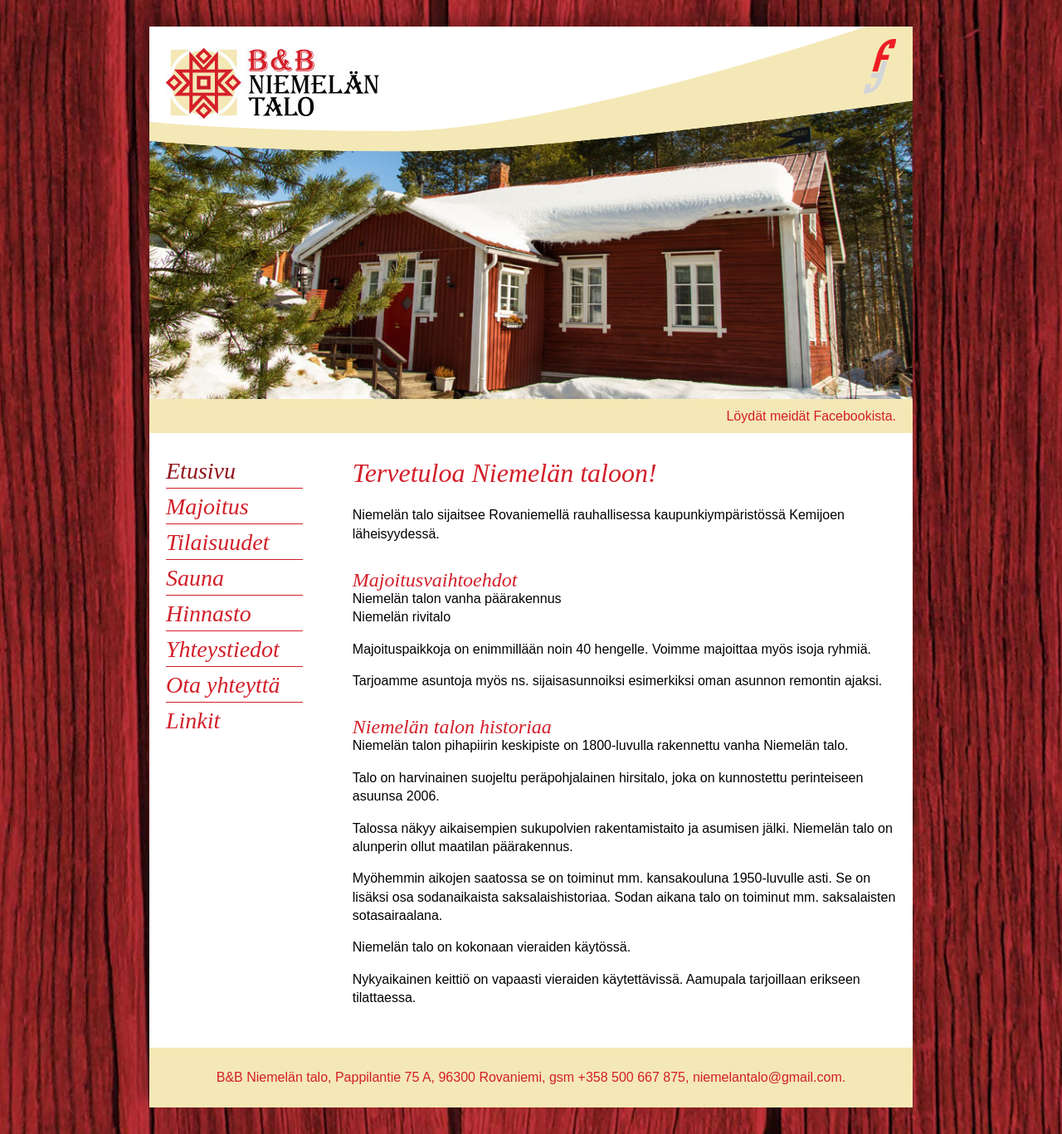
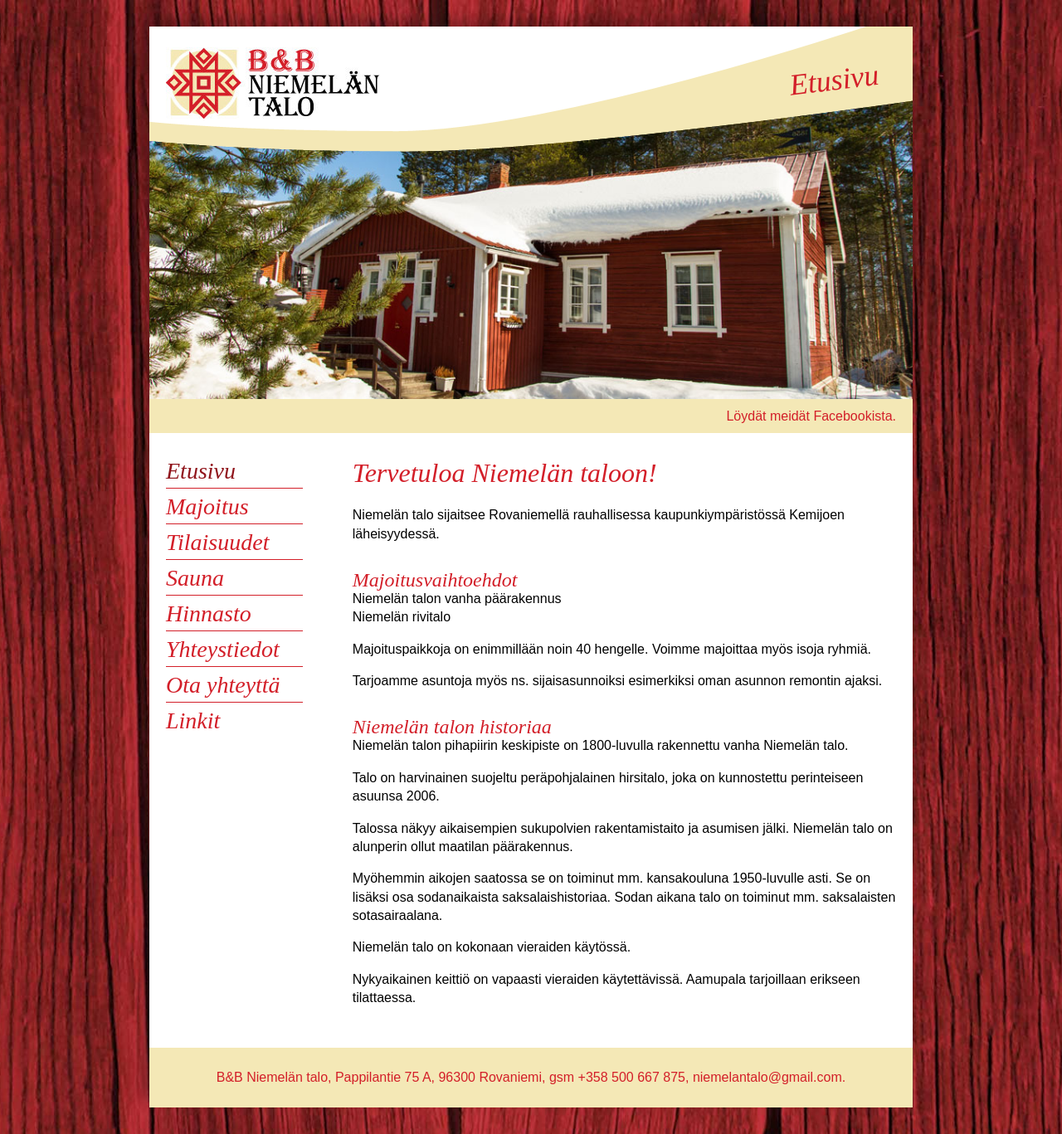
Before and after one commit to jyrkij/www.niemelantalo.fi, a Jekyll site: the page built from index.markdown, in a window 1280 px wide. Shown: the whole page at 83% size. Built offline with Jekyll 4.4.1, drawn with Linux system fonts in a browser that asks for light colours; comment, search, counter and statistics services are not loaded.

Commit message:
Fix broken home check.

```diff
--- a/_layouts/default.html
+++ b/_layouts/default.html
@@ -61,7 +61,7 @@
           })(window);
         </script>
     </head>
-    <body class="{% if page.url == '/' %}home{% endif %}">
+    <body class="{% if page.url == '/index.html' %}home{% endif %}">
         <div id="Container">
             <!--[if lt IE 10]><p class=chromeframe>Selaimesi on
                 <em>vanhentunut!</em> <a href="http://browsehappy.com/">Päivitä uudempaan
```
